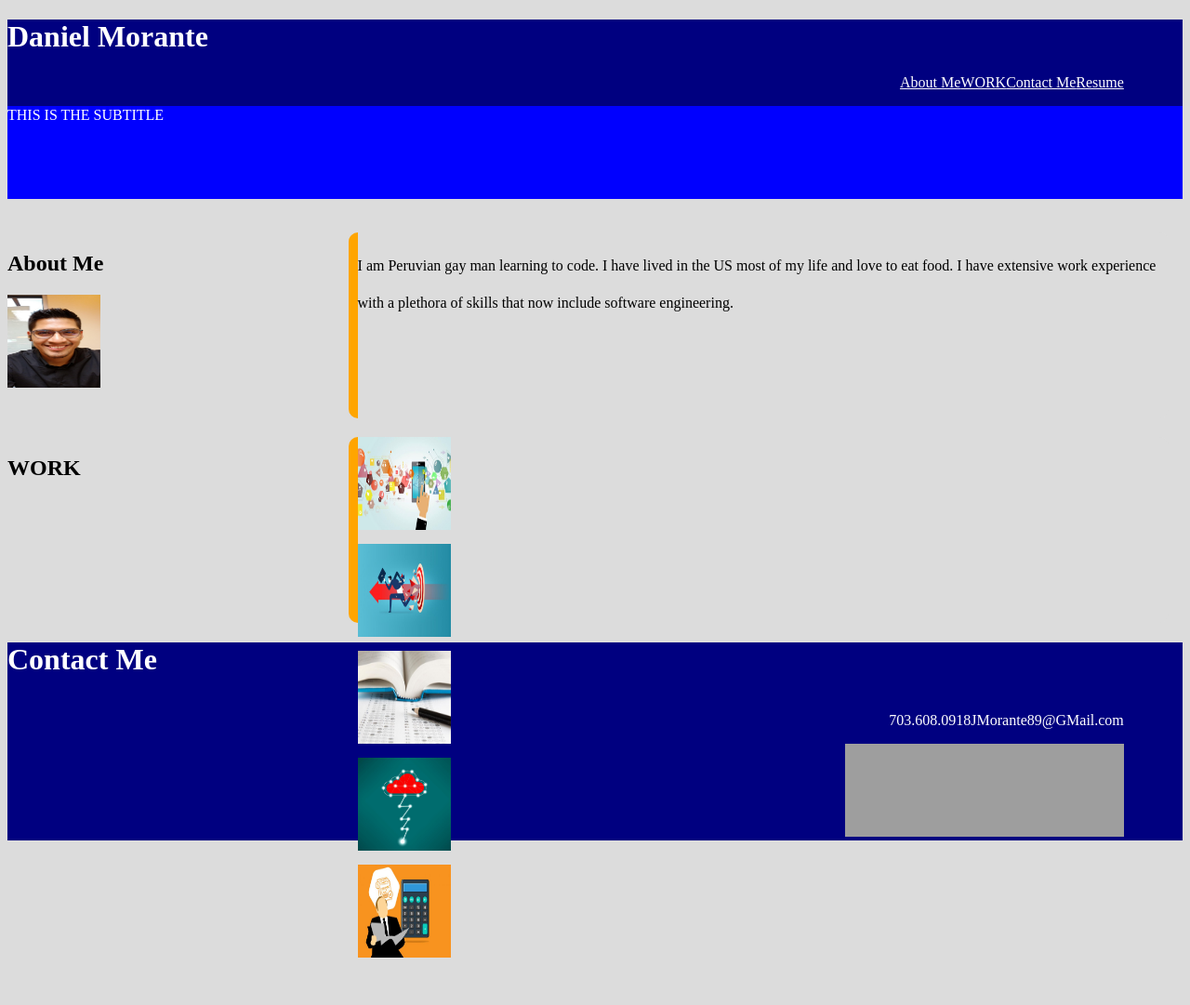
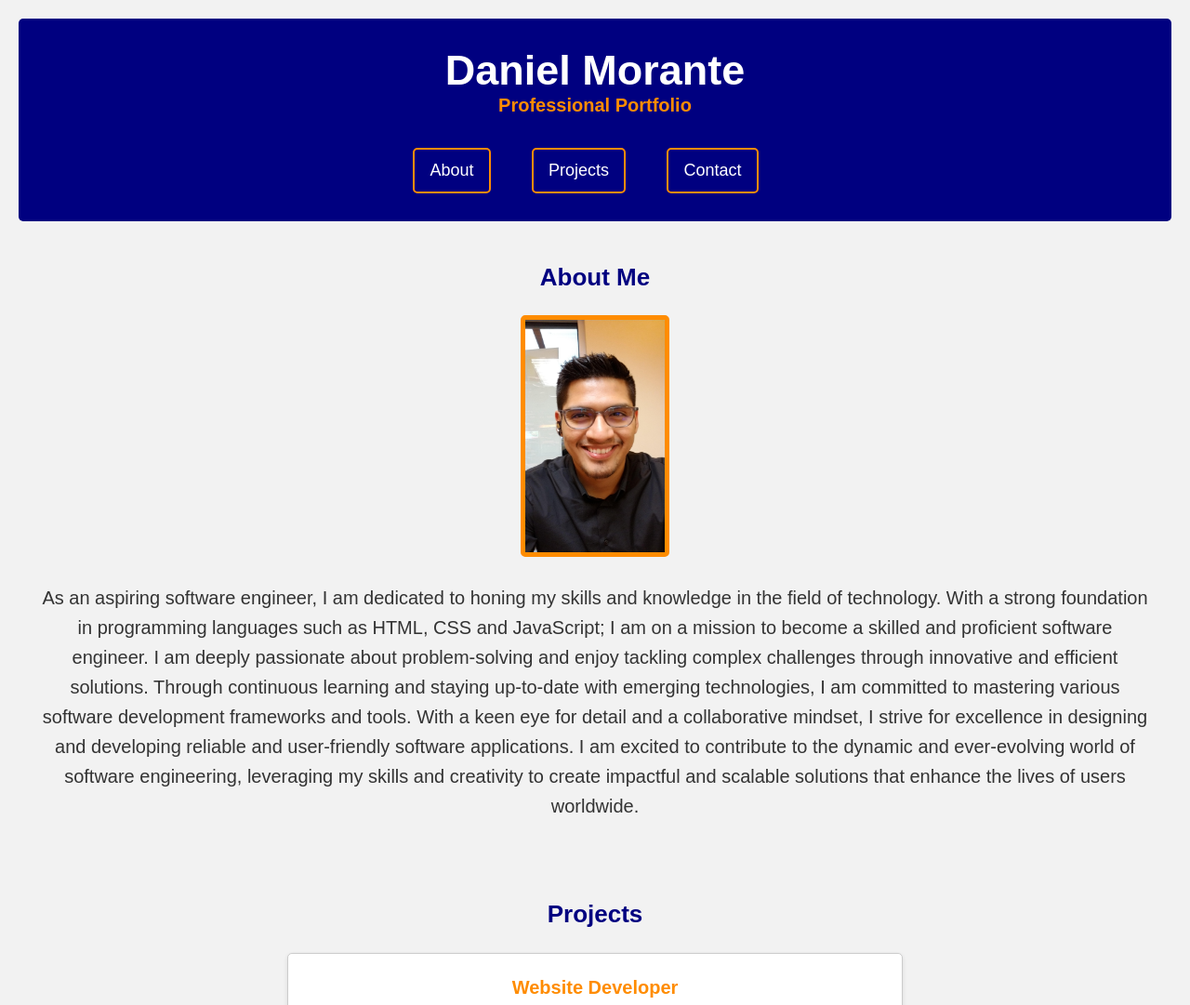
Before and after one commit to JMorante89/Professional-Portfolio, a plain HTML site: page index.html in a window 1280 px wide. Shown: the top 1081 px of the page at 93% size. Before the commit the page ends 1045 px from the top, so only its background shows below. Drawn offline with Linux system fonts and the light colour scheme; grey boxes are pictures that could not be loaded.

Commit message:
"updates to html, css and README"

```diff
--- a/assets/css/style.css
+++ b/assets/css/style.css
@@ -1,76 +1,147 @@
-/* MAIN ELEMENTS*/
-body{
-    background-color: gainsboro;
-}
-header{
-background-color: navy;
-color: white;
-}
-/* flex end puts nav elements in the end but do not know how add space between them.  Justify-content may be used only once */
-nav{
-    display: flex;
-    justify-content: flex-end;
+body, h1, h2, h3, p, ul, li {
+    margin: 0;
+    padding: 0;
+  }
+
+  body {
+    font-family: "Arial", sans-serif;
+    background-color: #f2f2f2;
+    color: #333;
+    line-height: 1.6;
+    padding: 20px;
+  }
+
+  header {
+    text-align: center;
+    margin-bottom: 40px;
+    background-color: navy;
+    padding: 20px;
+    border-radius: 5px;
+  }
+
+  h1 {
+    font-size: 45px;
+    margin-bottom:10px;
     color: white;
-    /*justify-content: space-around;*/
-    align-items: center;
-    margin-right: 5%;
-}
-a{
+  }
+
+  nav ul {
+    list-style-type: none;
+    padding: 0;
+    text-align: center;
+  }
+
+  nav li {
+    display: inline-block;
+    margin-right: 20px;
+  }
+
+  a {
+    text-decoration: none;
     color: white;
-}
-main{
-    display: flex;
-    flex-wrap: wrap;
+    font-size: 18px;
+    padding: 8px 16px;
+    border: 2px solid #ff8c00;
+    border-radius: 5px;
+    transition: all 0.3s ease;
+  }
 
-}
-aside{
-    background-color: gainsboro;
-    width: 29%;
-    height: 200px;
-    margin-top: 20px;
-    border:
-}
-section{
-    border-left: solid orange 10px;
-    border-radius: 10px;
-}
-img{
+  li a:hover {
+    background-color: #ff8c00;
+    color: #fff;
+  }
+
+  section {
+    margin-bottom: 60px;
+    text-align: center;
+  }
+
+  h2 {
+    font-size: 26px;
+    margin-bottom: 20px;
+    color: navy;
+  }
+
+  p{
+    padding: 20px;
+    font-size: 20px;
+  }
+
+  .project {
+    background-color: #fff;
+    padding: 20px;
+    border: 1px solid #ccc;
+    border-radius: 5px;
+    margin:auto;
+    margin-bottom: 30px;
+    box-shadow: 0 2px 5px rgba(0, 0, 0, 0.1);
+    width: 50%;
+  }
+
+  h3 {
+    font-size: 20px;
+    margin-bottom: 10px;
+    color: #ff8c00;
+  }
+
+  #about-image{
+    width: 150px;
+    height: 250px;
+    display: inline;
+    border: solid #ff8c00 5px;
+    border-radius: 5px;
+  }
+
+  img{
+    width: 150px;
+    height: 250px;
+    display: inline;
+    border: solid #ff8c00 5px;
+    border-radius: 5px;
+  }
+
+  footer {
+    text-align: center;
+    margin-top: 60px;
+    font-size: 14px;
+    color: navy;
+  }
+
+  .about-image{
+    width: 150px;
+    height: 250px;
+    display: inline;
+    border: solid #ff8c00 5px;
+    border-radius: 5px;
+    padding: 10px;
+  }
+
+  #professional{
+    color: #ff8c00;
+    margin: -25px auto 20px auto;
+    font-size: 20px;
+  }
+
+  .socials{
+    border: none;
     width: 100px;
     height: 100px;
-}
-footer{
-    background-color: navy;
-}
+    display: inline;
+  }
 
-
-/* CLASSES */
-/* line height worked for the orange body only.  duh its a class not the main element*/
-.main{
-    background-color: gainsboro;
-    width: 69%;
+  .links{
+    border: none;
+  }
+  .links:hover{
+    background-color: #f2f2f2;
+  }
+  .nav{
+    display: inline-block;
+    margin: 10px;
+  }
+  .projects{
+    border: solid #ff8c00 2px;
+    width: 75%;
     height: 200px;
-    margin-top: 20px;
-    line-height: 40px;
-}
-.projects{
-    display: inline-flexbox;
-    flex-wrap: wrap;
-}
-
-
-
-/* ID TAGS */
-/* cannot get name to be centered*/
-#name{
-    display: flex;
-    align-items: center;
-    color: white;
-}
-
-#subtitle{
-    background-color: blue;
-    color: white;
-    WIDTH: 100%;
-    height: 100px;
-    line-height: 20px;
-}
+    display: inline;
+  }
--- a/index.html
+++ b/index.html
@@ -1,67 +1,73 @@
 <!DOCTYPE html>
-<html lang="en">
+<html>
   <head>
     <meta charset="utf-8" />
     <meta name="viewport" content="width=device-width, initial-scale=1.0" />
     <title>Professional Portfolio</title>
-    <link rel="stylesheet" href="./assets/css/style.css"/>
+    <link rel="stylesheet" type="text/css" href="./assets/css/style.css"/>
   </head>
 <body>
   <header>
-      <h1 id="name">Daniel Morante</h1>
+    <h1>Daniel Morante</h1>
+    <h2 id="professional">Professional Portfolio</h2>
     <nav>
-        <a href="#">About Me</a>
-        <a href="#">WORK</a>
-        <a href="#">Contact Me</a>
-        <a href="#">Resume</a>
+        <ul>
+          <li><a class="nav" href="#about">About</a></li>
+          <li><a class="nav" href="#projects">Projects</a></li>
+          <li><a class="nav" href="#contact">Contact</a></li>
+        </ul>
       </nav>
-        <p id="subtitle">THIS IS THE SUBTITLE</p>
   </header>
 
-
-    <main>
-      <aside>
+  <section id="about">
     <h2>About Me</h2>
-        <div>
-          <img src="./assets/images/Daniel-photo.jpeg">
-        </div>
-      </aside>
-
-      <section class="main">
-        <p>
-          I am Peruvian gay man learning to code.  I have lived in the US most of my life
-          and love to eat food.  I have extensive work experience with a plethora of
-          skills that now include software engineering.
-        </p>
+    <img id="about image" src="./assets/images/Daniel-photo.jpeg">
+    <p>As an aspiring software engineer, I am dedicated to honing my skills and knowledge in the field of technology.
+      With a strong foundation in programming languages such as HTML, CSS and JavaScript; I am on a mission to
+      become a skilled and proficient software engineer. I am deeply passionate about problem-solving and enjoy
+      tackling complex challenges through innovative and efficient solutions. Through continuous learning and staying
+      up-to-date with emerging technologies, I am committed to mastering various software development frameworks and
+      tools. With a keen eye for detail and a collaborative mindset, I strive for excellence in designing and
+      developing reliable and user-friendly software applications. I am excited to contribute to the dynamic and
+      ever-evolving world of software engineering, leveraging my skills and creativity to create impactful and
+      scalable solutions that enhance the lives of users worldwide.</p>
   </section>
 
-      <aside>
-        <h2>WORK</h2>
-      </aside>
-
-      <section class="main">
-        <div class="projects">
-          <div><img src="./assets/images/todo-app-photo.jpeg" id="first-project"></div>
-          <div><img src="./assets/images/front-end-website-coder.jpeg" id="second-project"></div>
-          <div><img src="./assets/images/quiz-app.jpeg" id="third-project"></div>
-          <div><img src="./assets/images/cloud-computing.jpeg" id="fourth-project"></div>
-          <div><img src="./assets/images/calculator-app.jpeg" id="fifth-project"></div>
+  <section id="projects">
+    <h2>Projects</h2>
+    <div class="project">
+      <h3>Website Developer</h3>
+      <img class="projects" src="./assets/images/front-end-website-coder.jpeg">
+    </div>
+    <div class="project">
+      <h3>Password Generator</h3>
+      <img class="projects" src="./assets/images/cloud-computing.jpeg">
+    </div>
+    <div class="project">
+      <h3>Calculator</h3>
+      <img class="projects" src="./assets/images/calculator-app.jpeg">
+    </div>
+    <div class="project">
+      <h3>Quiz App</h3>
+      <img class="projects" src="./assets/images/quiz-app.jpeg">
     </div>
   </section>
-    </main>
 
+  <section id="contact">
+    <h2>Contact Me</h2>
+    <p><b><span style="color:#ff8c00">Email: </span>JMorante89@GMail.com</b></p>
+    <p><b><span style="color:#ff8c00">Cell: </span>703.608.0918</p></b></p>
+    <nav>
+      <ul>
+        <li><a class="links" href="https://www.github.com/JMorante89" target="_blank"><img class="socials" src="https://www.freeiconspng.com/uploads/github-logo-icon-3.png" alt="Github Logo Svg Free" /></a></li>
+        <li><a class="links" href="https://www.linkedin.com/in/josemorante888" target="_blank"><img class="socials" src="https://cdn-icons-png.flaticon.com/512/174/174857.png"></a></li>
+        <li><a class="links" href="https://www.instagram.com/inexorabletruth/" target="_blank"><img class="socials" src="https://upload.wikimedia.org/wikipedia/commons/thumb/5/58/Instagram-Icon.png/1025px-Instagram-Icon.png"></a></li>
+      </ul>
+    </nav>
+  </section>
 
   <footer>
-      <h1 id="name">Contact Me</h1>
-      <nav>
-        <p>703.608.0918</p>
-        <p>JMorante89@GMail.com</p>
-      </nav>
-      <nav>
-        <a href="https://www.github.com/JMorante89" target="_blank"><img src="https://www.freeiconspng.com/uploads/github-logo-icon-3.png" width="350" alt="Github Logo Svg Free" /></a>
-        <a href="https://www.linkedin.com/in/josemorante888" target="_blank"><img src="https://cdn-icons-png.flaticon.com/512/174/174857.png"></a>
-        <a href="https://www.instagram.com/inexorabletruth/" target="_blank"><img src="https://upload.wikimedia.org/wikipedia/commons/thumb/5/58/Instagram-Icon.png/1025px-Instagram-Icon.png"></a>
-      </nav>
+    <p><span style="color:#ff8c00">&copy; </span>2023 Professional Portfolio. All rights reserved.</p>
   </footer>
-
 </body>
+</html>
```
Also changed, not shown: 1 other file. Lines whose indentation alone changed are shown as unchanged.
